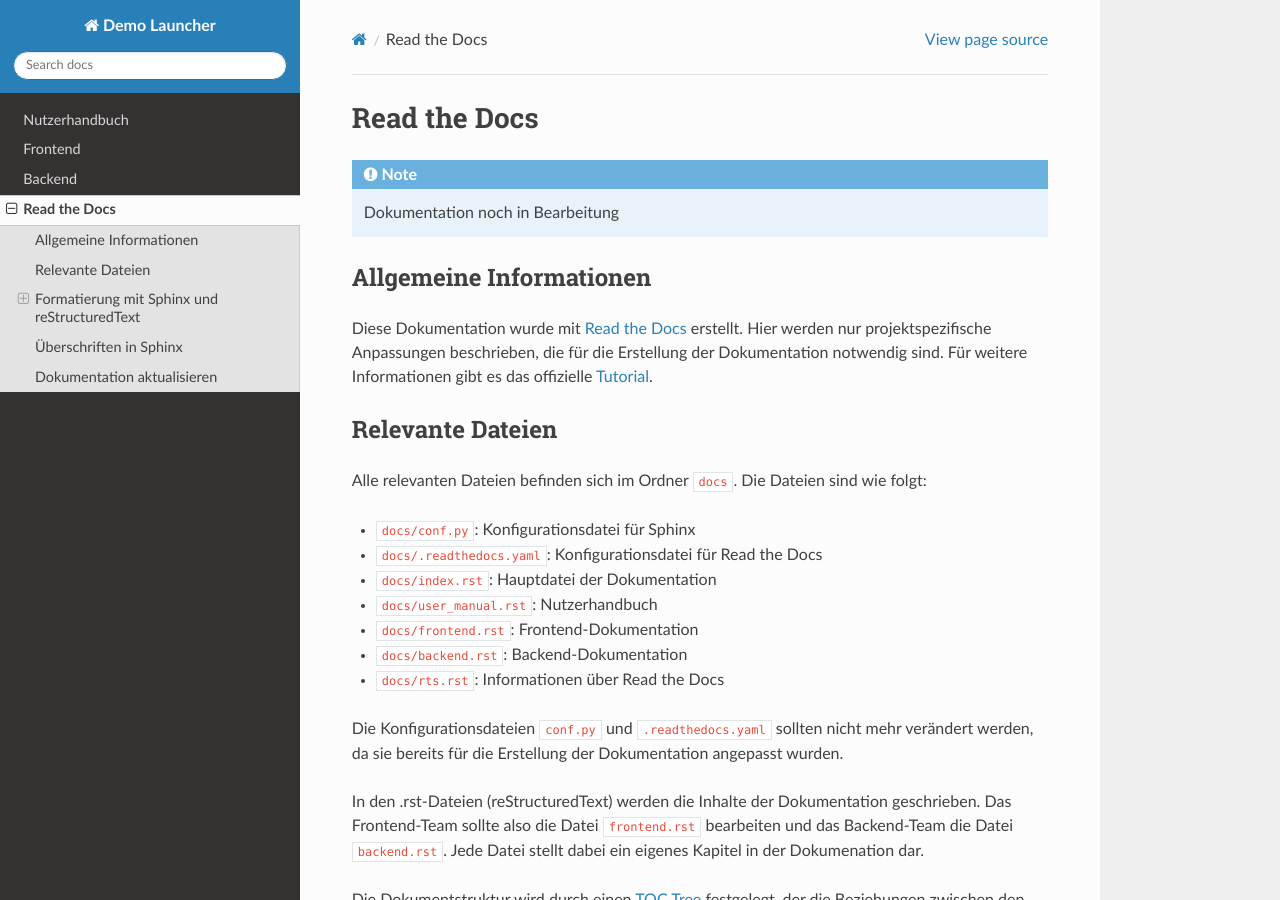
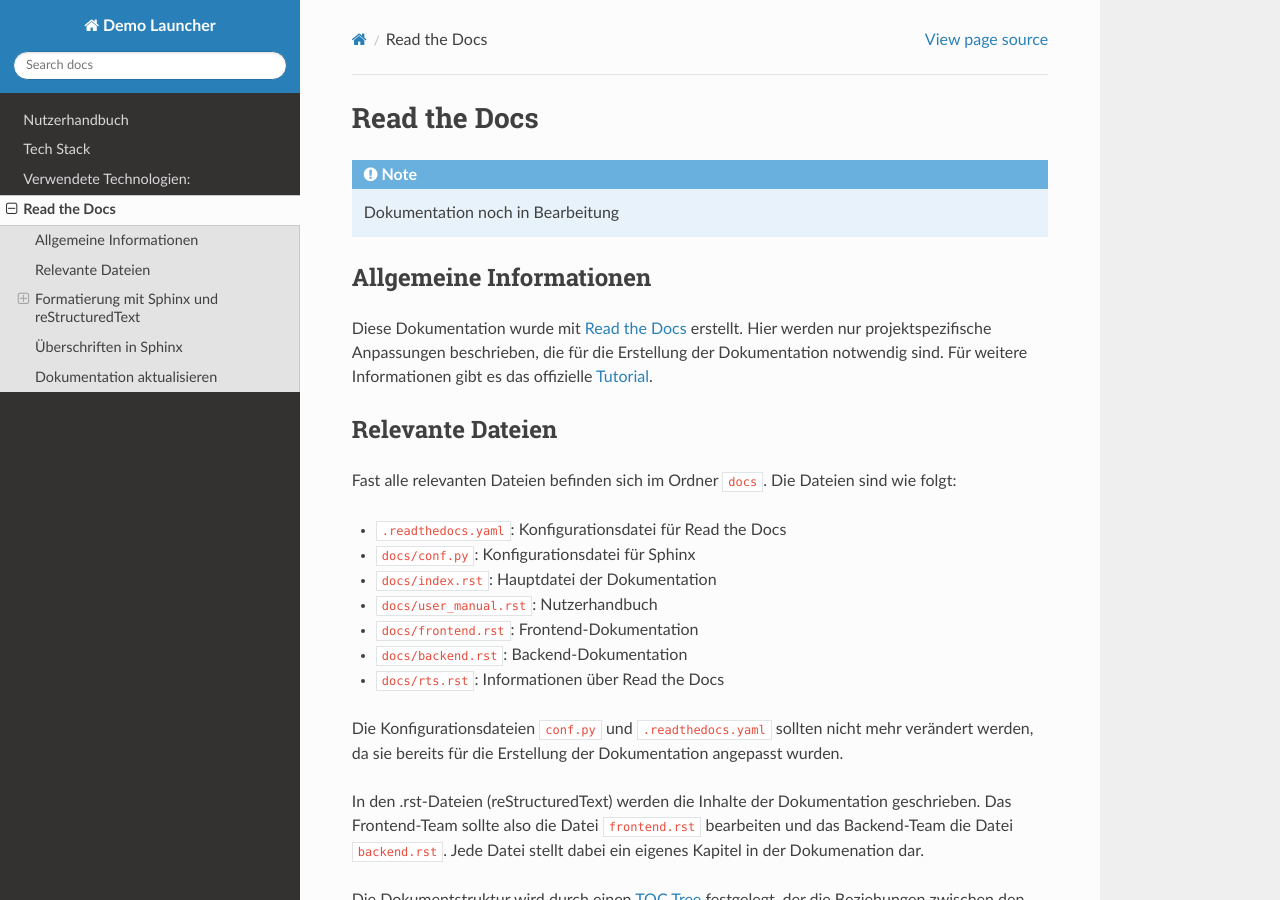
Before and after one commit to yazawa69/SWD-Gruppe-1-DemoLauncher, a Sphinx documentation site: the page built from docs/rtd.rst, in a window 1280 px wide and 900 px high. Built offline with Sphinx 7.4.7 and the Read the Docs theme 2.0.0, drawn with Linux system fonts in a browser that asks for light colours.

Commit message:
updated docs

```diff
--- a/docs/index.rst
+++ b/docs/index.rst
@@ -14,7 +14,7 @@
 Prof. Dr. Thomas Schlegel an der Fakultät Digitale Medien der
 `Hochschule Furtwangen <https://www.hs-furtwangen.de/>`_.
 
-Das Projekt auf `GitHub <https://github.com/GuidoGruen/Softwaredesign_Frontend.git>`_
+Das Projekt auf `GitHub <https://github.com/yazawa69/SWD-Gruppe-1-DemoLauncher.git>`_
 
 .. note::
 
@@ -26,6 +26,5 @@
 .. toctree::
 
    user_manual
-   frontend
-   backend
+   tech_stack
    rtd
--- a/docs/rtd.rst
+++ b/docs/rtd.rst
@@ -16,10 +16,10 @@
 
 Relevante Dateien
 ================================
-Alle relevanten Dateien befinden sich im Ordner ``docs``. Die Dateien sind wie folgt:
+Fast alle relevanten Dateien befinden sich im Ordner ``docs``. Die Dateien sind wie folgt:
 
+* ``.readthedocs.yaml``: Konfigurationsdatei für Read the Docs
 * ``docs/conf.py``: Konfigurationsdatei für Sphinx
-* ``docs/.readthedocs.yaml``: Konfigurationsdatei für Read the Docs
 * ``docs/index.rst``: Hauptdatei der Dokumentation
 * ``docs/user_manual.rst``: Nutzerhandbuch
 * ``docs/frontend.rst``: Frontend-Dokumentation
```
Also changed, not shown: docs/backend.rst (deleted, +0 -7 lines), docs/frontend.rst (deleted, +0 -7 lines), docs/tech_stack.rst (added, +35 -0 lines), 2 other files.
